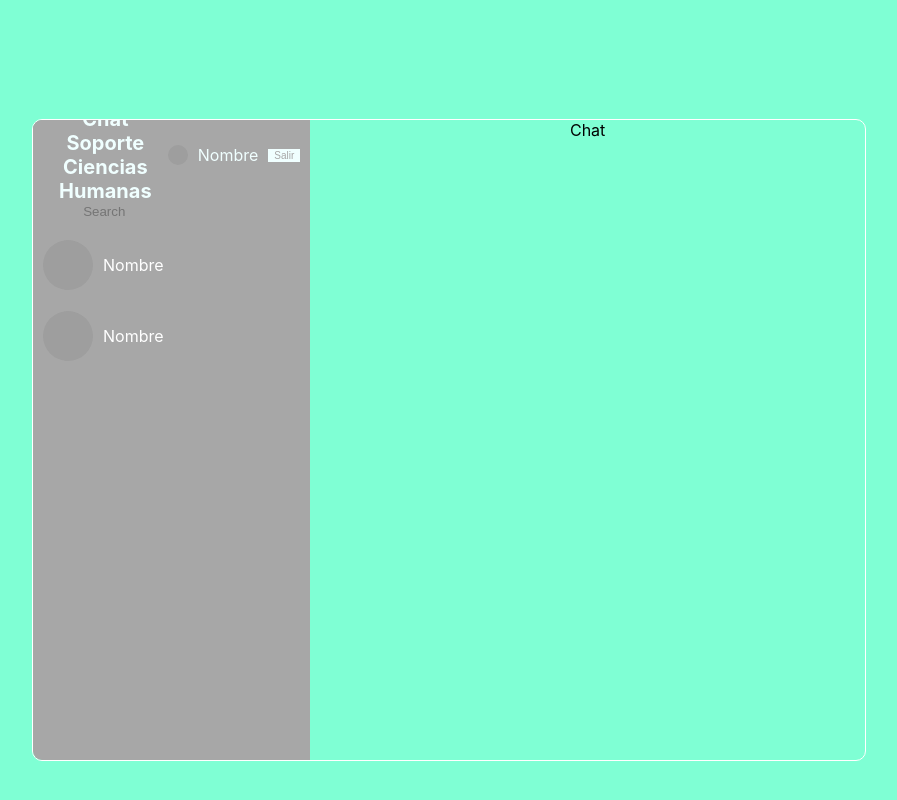
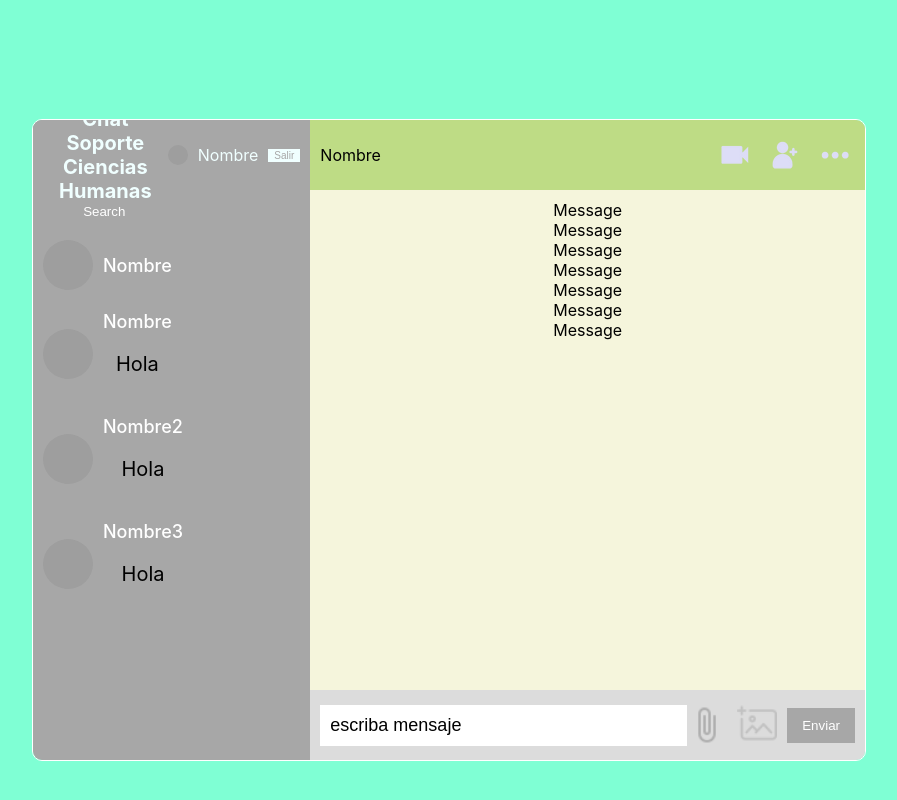
Before and after one commit to moisecas/ChatCH, a React (Create React App) app: page / in a window 1280 px wide. Shown: the part 1560-2360 px from the top of the page, without its empty margins (191-1088 px from the left). Built offline with nearby package versions, Linux system fonts and the light colour scheme; grey boxes are pictures that could not be loaded.

Commit message:
interfaces del chat

```diff
--- a/src/components/Chat.jsx
+++ b/src/components/Chat.jsx
@@ -1,8 +1,26 @@
 import React from 'react'
+import Cam from "../img/cam.png"
+import Add from "../img/add.png"
+import More from "../img/more.png"
+import Messages from './Messages'
+import Input from './Input'
 
 const Chat = () => {
   return (
-    <div className='chat'>Chat</div>
+    <div className='chat'>
+      <div className='chatInfo'>
+      <span>Nombre</span>
+
+      <div className='chatIcons'>
+        <img src={Cam} alt=""/>
+        <img src={Add} alt=""/>
+        <img src={More} alt=""/>
+      </div>
+
+      </div>
+      <Messages/>
+      <Input/>
+    </div>
   )
 }
 
--- a/src/components/Chats.jsx
+++ b/src/components/Chats.jsx
@@ -7,6 +7,21 @@ const Chats = () => {
         <img src='https://images.pexels.com/photos/8717975/pexels-photo-8717975.jpeg?auto=compress&cs=tinysrgb&w=1260&h=750&dpr=1' alt='' />
         <div className='userChatInfo'>
           <span>Nombre</span>
+          <p>Hola</p>
+        </div>
+      </div>
+      <div className='userChat'>
+        <img src='https://images.pexels.com/photos/8717975/pexels-photo-8717975.jpeg?auto=compress&cs=tinysrgb&w=1260&h=750&dpr=1' alt='' />
+        <div className='userChatInfo'>
+          <span>Nombre2</span>
+          <p>Hola</p>
+        </div>
+      </div>
+      <div className='userChat'>
+        <img src='https://images.pexels.com/photos/8717975/pexels-photo-8717975.jpeg?auto=compress&cs=tinysrgb&w=1260&h=750&dpr=1' alt='' />
+        <div className='userChatInfo'>
+          <span>Nombre3</span>
+          <p>Hola</p>
         </div>
       </div>
     </div>
--- a/src/components/Input.jsx
+++ b/src/components/Input.jsx
@@ -1,8 +1,20 @@
 import React from 'react'
+import Img from '../img/img.png'
+import Attach from '../img/attach.png'
 
 const Input = () => {
   return (
-    <div>Input</div>
+    <div className='input'>
+      <input type="text" placeholder='escriba mensaje'/>
+      <div className='send'>
+        <img src={Attach} alt=''/>
+        <input type="file" style={{display:"none"}} id='file' />
+        <label htmlFor="file">
+          <img src={Img} alt=''/>
+        </label>
+        <button>Enviar</button>
+      </div>
+    </div>
   )
 }
 
--- a/src/components/Message.jsx
+++ b/src/components/Message.jsx
@@ -2,7 +2,9 @@ import React from 'react'
 
 const Message = () => {
   return (
-    <div>Message</div>
+    <div className='message' >
+    Message
+    </div>
   )
 }
 
--- /dev/null
+++ b/src/components/Messages.jsx
@@ -0,0 +1,19 @@
+import React from 'react'
+import Message from './Message'
+
+const Messages = () => {
+  return (
+    <div className='messages' >
+        <Message/>
+        <Message/>
+        <Message/>
+        <Message/>
+        <Message/>
+        <Message/>
+        <Message/>
+
+    </div>
+  )
+}
+
+export default Messages
--- a/src/style.scss
+++ b/src/style.scss
@@ -134,6 +134,11 @@
                             background-color: transparent;
                             border: none;
                             color: white;
+                            outline: none;
+
+                            &::placeholder{
+                                color: white;
+                            }
 
                         }
                     }
@@ -156,6 +161,16 @@
                         border-radius: 50%;
                         object-fit: cover;
                     }
+                    .userChatInfo{
+                        span{
+                            font-size: 18px;
+                            font-weight: 500;
+                        }
+                        p{
+                            font-size: 20px;
+                            color: black;
+                        }
+                    }
                 }
 
             }
@@ -164,6 +179,75 @@
         }
         .chat{
             flex: 2;
+
+            .chatInfo{
+                height: 50px;
+                background-color: #bedc85;
+                display: flex;
+                align-items: center;
+                justify-content: space-between;
+                padding: 10px;
+                color: black;
+
+
+            }
+            .chatIcons{
+                display: flex;
+                align-items: center;
+                gap: 10px;
+                cursor: pointer;
+                img{
+                    width: 40px;
+                    height: 40px;
+                    cursor: pointer;
+                }
+            }
+            .messages{
+                background-color: beige;
+                padding: 10px;
+                height: calc(100% - 160px);
+
+            }
+            .input{
+                height: 50px;
+                background-color: gainsboro;
+                color: black;
+                padding: 10px;
+                display: flex;
+                align-items: center;
+                justify-content: center;
+
+                input{
+                    width: 100%;
+                    flex: 1;
+                    border: none;
+                    outline: none;
+                    padding: 10px;
+                    font-size: 18px;
+
+                    &::placeholder{
+                        color: black;
+                    }
+                }
+                .send{
+                    align-items: center;
+                    gap: 10px;
+                    display: flex;
+                    img{
+                        width: 40px;
+                        height: 40px;
+                        cursor: pointer;
+                    }
+                    button{
+                        border: none;
+                        padding: 10px 15px;
+                        color: white;
+                        background-color: #a7a7a7;
+                        cursor: pointer;
+                    }
+                }
+
+            }
         }
 
     }
```
